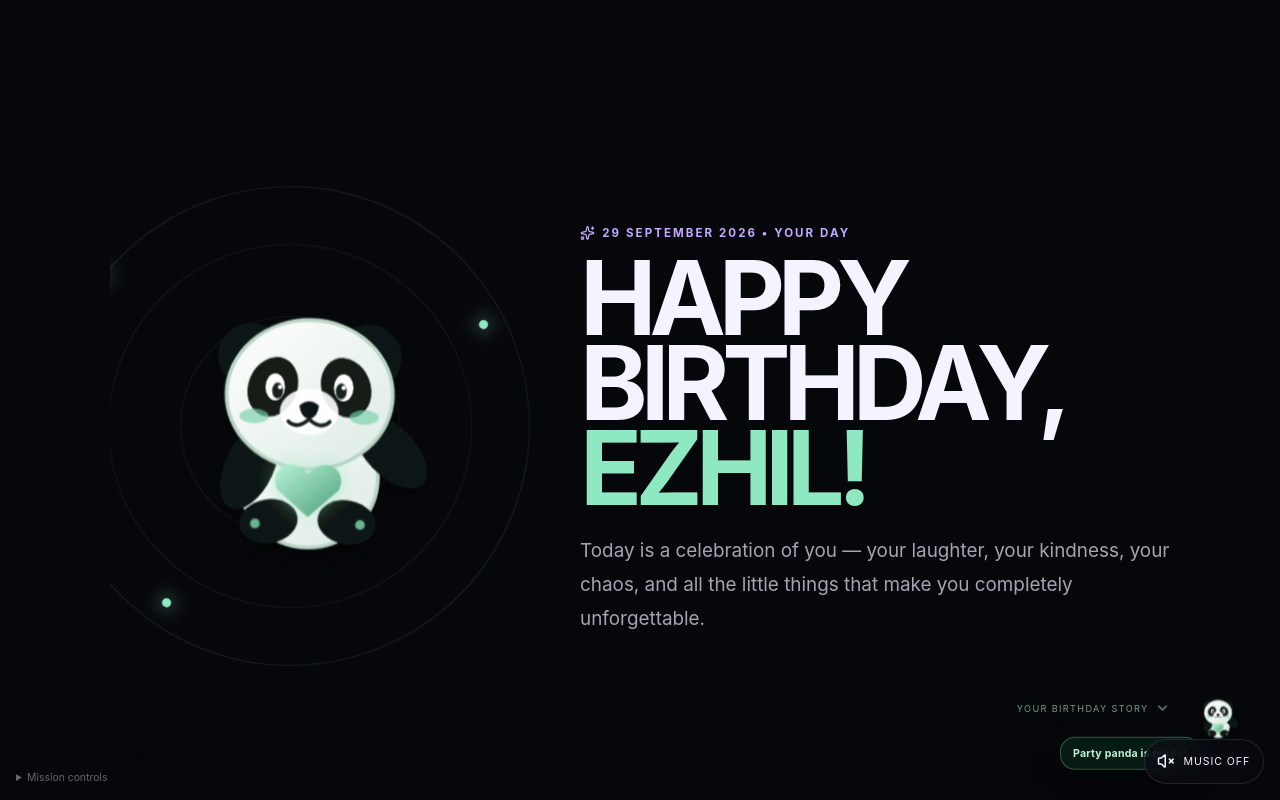
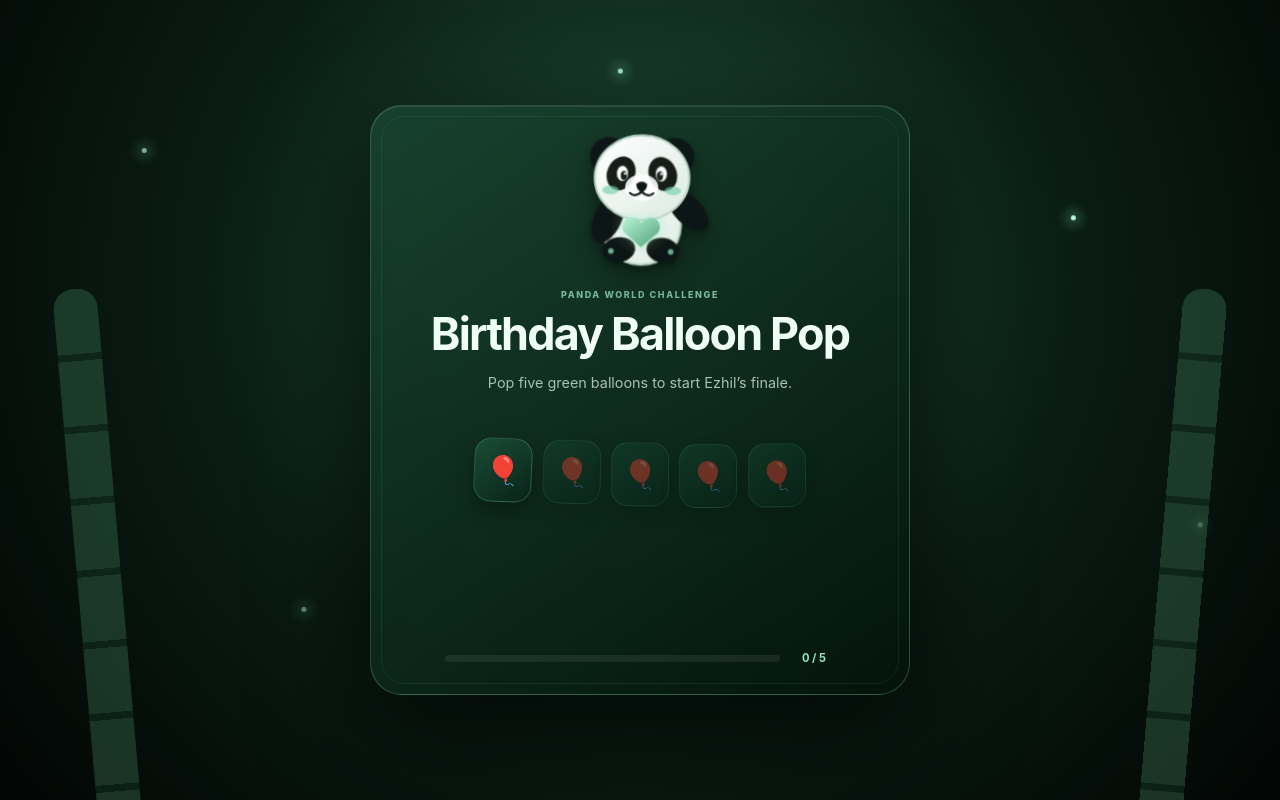
Before and after one commit to perumaldikshi/NANBAHBD, a React (Vite) app: page /#/final in a window 1280 px wide. Shown: the top 800 px of the page. Built offline with nearby package versions, Linux system fonts and the light colour scheme.

Commit message:
enhance PandaRouteLoader with game logic and UI updates

```diff
--- a/src/components/PandaRouteLoader.jsx
+++ b/src/components/PandaRouteLoader.jsx
@@ -1,38 +1,84 @@
-import { useEffect, useRef, useState } from 'react'
+import { useEffect, useMemo, useState } from 'react'
 import { useLocation } from 'react-router-dom'
 import { AnimatePresence, motion } from 'framer-motion'
+import { Check, RotateCcw } from 'lucide-react'
 import PandaMascot from './PandaMascot'
 import './pandaRouteLoader.css'
 
+const games = {
+  '/mission': { title: 'Bamboo Dash', instruction: 'Collect five bamboo sticks for Panda Ezhil.', icon: '🎋', total: 5 },
+  '/memories': { title: 'Panda Hide & Seek', instruction: 'Find the panda hiding inside the forest tiles.', icon: '🍃', total: 1, find: true },
+  '/lock': { title: 'Paw Code', instruction: 'Tap the four panda paws in the correct order.', icon: '🐾', total: 4, sequence: true },
+  '/letter': { title: 'Friendship Hearts', instruction: 'Collect five green hearts to open the letter.', icon: '💚', total: 5 },
+  '/last-thing': { title: 'Leaf Cleanup', instruction: 'Help the panda clear six leaves from the path.', icon: '🍃', total: 6 },
+  '/final': { title: 'Birthday Balloon Pop', instruction: 'Pop five green balloons to start Ezhil’s finale.', icon: '🎈', total: 5 },
+  '/qr': { title: 'Access Pass', instruction: 'Collect three bamboo tokens to generate the QR pass.', icon: '🎋', total: 3 },
+}
+
 export default function PandaRouteLoader() {
   const { pathname } = useLocation()
-  const firstRender = useRef(true)
+  const game = games[pathname]
+  const [open, setOpen] = useState(false)
+  const [score, setScore] = useState(0)
+  const [won, setWon] = useState(false)
   const [loading, setLoading] = useState(false)
+  const [wrong, setWrong] = useState(null)
+  const hiddenPanda = useMemo(() => (pathname.length * 3) % 9, [pathname])
 
   useEffect(() => {
-    if (firstRender.current) {
-      firstRender.current = false
-      return undefined
-    }
+    if (!game) { setOpen(false); return undefined }
+    setScore(0); setWon(false); setLoading(false); setWrong(null); setOpen(true)
+    return undefined
+  }, [pathname, game])
 
-    setLoading(true)
-    const timer = window.setTimeout(() => {
-      setLoading(false)
+  const complete = () => {
+    setWon(true)
+    window.setTimeout(() => {
+      setLoading(true)
+    }, 800)
+    window.setTimeout(() => {
+      setOpen(false)
       window.scrollTo({ top: 0, behavior: 'auto' })
-    }, 3000)
+    }, 3800)
+  }
 
-    return () => window.clearTimeout(timer)
-  }, [pathname])
+  const collect = () => {
+    if (won) return
+    const next = score + 1
+    setScore(next)
+    if (next >= game.total) complete()
+  }
 
-  return <AnimatePresence>{loading && <motion.div className="panda-route-loader" role="status" aria-live="polite" aria-label="Loading the next section" initial={{ opacity: 0 }} animate={{ opacity: 1 }} exit={{ opacity: 0 }} transition={{ duration: 0.25 }}>
-    <div className="loader-bamboo loader-bamboo-left" aria-hidden="true" />
-    <div className="loader-bamboo loader-bamboo-right" aria-hidden="true" />
-    <motion.div className="panda-loader-card" initial={{ y: 25, scale: 0.9 }} animate={{ y: 0, scale: 1 }} exit={{ y: -20, scale: 0.94 }}>
-      <PandaMascot variant="loader" label="Cute panda loading the next section" />
-      <p>Panda is opening the next memory...</p>
-      <div className="panda-loading-dots" aria-hidden="true"><i /><i /><i /></div>
-      <div className="panda-loading-track" aria-hidden="true"><motion.span initial={{ width: 0 }} animate={{ width: '100%' }} transition={{ duration: 3, ease: 'linear' }} /></div>
-      <small>Please wait for 3 seconds 🐼</small>
-    </motion.div>
+  const chooseTile = (index) => {
+    if (index === hiddenPanda) { setScore(1); complete() }
+    else { setWrong(index); window.setTimeout(() => setWrong(null), 450) }
+  }
+
+  const chooseSequence = (number) => {
+    if (number === score + 1) collect()
+    else { setWrong(number); setScore(0); window.setTimeout(() => setWrong(null), 450) }
+  }
+
+  if (!game) return null
+
+  return <AnimatePresence>{open && <motion.div className="panda-game-gate" role="dialog" aria-modal="true" aria-labelledby="panda-game-title" initial={{ opacity: 0 }} animate={{ opacity: 1 }} exit={{ opacity: 0 }}>
+    <div className="game-fireflies" aria-hidden="true"><i /><i /><i /><i /><i /></div>
+    <motion.section className={`panda-game-card ${won ? 'game-won' : ''} ${loading ? 'route-is-loading' : ''}`} initial={{ scale: .88, y: 30 }} animate={{ scale: 1, y: 0 }} exit={{ scale: .94, y: -20 }}>
+      <div className="game-panda"><PandaMascot variant={loading ? 'loader' : won ? 'game-winner' : 'game-player'} label="Panda game guide" /></div>
+      <p className="game-kicker">{loading ? 'Panda Route Loader' : 'Panda World Challenge'}</p>
+      <h2 id="panda-game-title">{loading ? 'Opening next page...' : won ? 'You won!' : game.title}</h2>
+      <p className="game-instruction">{loading ? 'Panda Ezhil is preparing your next adventure.' : won ? 'Amazing! Challenge completed successfully.' : game.instruction}</p>
+
+      {!won && game.find && <div className="find-panda-grid">{Array.from({ length: 9 }, (_, index) => <motion.button type="button" key={index} className={wrong === index ? 'wrong-tile' : ''} onClick={() => chooseTile(index)} whileTap={{ scale: .88 }} aria-label={`Forest tile ${index + 1}`}>{wrong === index ? '🌿' : '🍃'}</motion.button>)}</div>}
+
+      {!won && game.sequence && <div className="paw-sequence">{[1, 2, 3, 4].map((number) => <motion.button type="button" key={number} className={`${number <= score ? 'done' : ''} ${wrong === number ? 'wrong-tile' : ''}`} onClick={() => chooseSequence(number)} whileTap={{ scale: .85 }}><span>🐾</span><small>{number}</small></motion.button>)}</div>}
+
+      {!won && !game.find && !game.sequence && <div className="collect-game">{Array.from({ length: game.total }, (_, index) => <motion.button type="button" key={`${pathname}-${index}`} className={index < score ? 'collected' : ''} onClick={index === score ? collect : undefined} disabled={index !== score} initial={{ y: -8 }} animate={{ y: [0, -10, 0], rotate: [0, 3, -3, 0] }} transition={{ duration: 1.5, delay: index * .12, repeat: Infinity }} aria-label={`Collect item ${index + 1}`}>{index < score ? <Check /> : game.icon}</motion.button>)}</div>}
+
+      {!loading && <div className="game-progress"><div><motion.span animate={{ width: `${(score / game.total) * 100}%` }} /></div><strong>{score} / {game.total}</strong></div>}
+      {game.sequence && !won && score > 0 && <button type="button" className="game-reset" onClick={() => setScore(0)}><RotateCcw /> Reset sequence</button>}
+      {won && !loading && <motion.div className="win-check" initial={{ scale: 0 }} animate={{ scale: 1 }}><Check /></motion.div>}
+      {loading && <div className="post-game-loader" role="status"><div className="post-game-dots"><i /><i /><i /></div><div className="post-game-track"><motion.span initial={{ width: 0 }} animate={{ width: '100%' }} transition={{ duration: 3, ease: 'linear' }} /></div><small>Loading Panda World • 3 seconds</small></div>}
+    </motion.section>
   </motion.div>}</AnimatePresence>
 }
```
Also changed, not shown: src/components/pandaRouteLoader.css.
